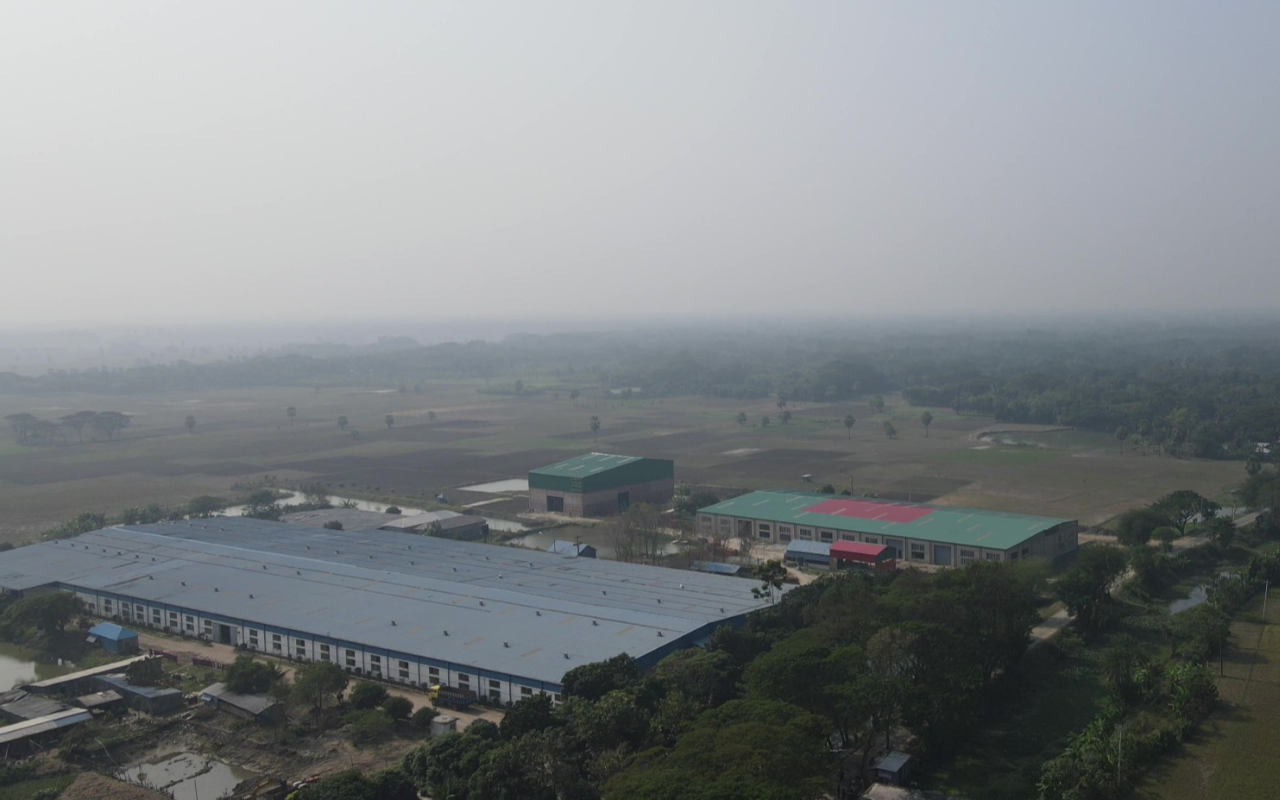
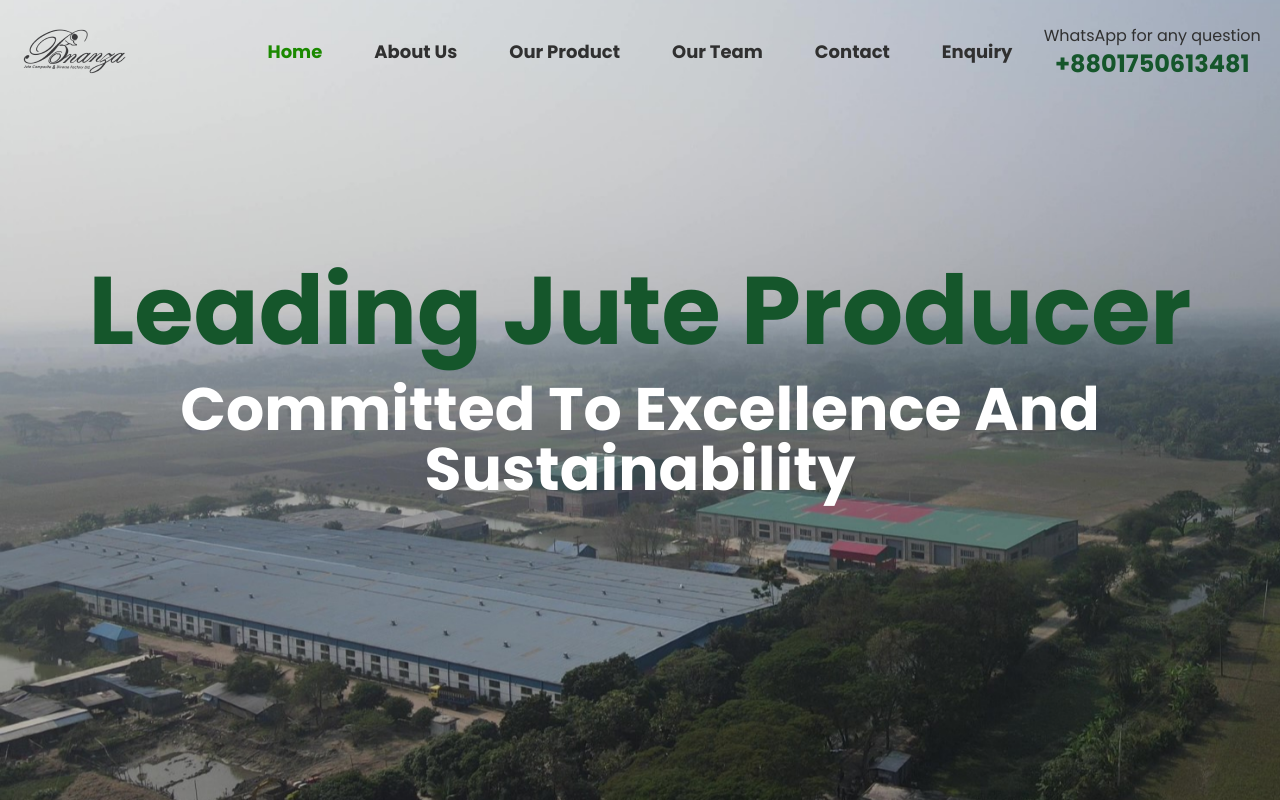
Before and after one commit to ChaionSaha/bonanza, a website: page index.html in a window 1280 px wide. Drawn offline with Linux system fonts and the light colour scheme.

Commit message:
updated design

```diff
--- a/css/input.css
+++ b/css/input.css
@@ -9,3 +9,7 @@
 *::after {
 	font-family: 'Poppins', sans-serif;
 }
+
+.navlink-active {
+	@apply text-[#1B8900];
+}
--- a/index.html
+++ b/index.html
@@ -8,10 +8,83 @@
 	</head>
 	<body>
 		<div
-			class="min-h-screen w-screen"
+			class="h-screen w-screen"
 			style="background: url('./img/herobg.png'); background-size: cover"
 		>
-			<div class="container mx-auto flex flex-col"></div>
+			<div class="container mx-auto h-full flex flex-col">
+				<!-- Navbar -->
+				<div class="navbar py-5">
+					<div class="navbar-start">
+						<div class="dropdown">
+							<label tabindex="0" class="btn btn-ghost lg:hidden">
+								<svg
+									xmlns="http://www.w3.org/2000/svg"
+									class="h-5 w-5"
+									fill="none"
+									viewBox="0 0 24 24"
+									stroke="currentColor"
+								>
+									<path
+										stroke-linecap="round"
+										stroke-linejoin="round"
+										stroke-width="2"
+										d="M4 6h16M4 12h8m-8 6h16"
+									/>
+								</svg>
+							</label>
+							<ul
+								tabindex="0"
+								class="menu menu-lg font-bold text-lg dropdown-content mt-3 z-[1] p-2 shadow bg-base-100 rounded-box w-52"
+							>
+								<li class="navlink-active"><a href="./index.html">Home</a></li>
+								<li>
+									<a>About Us</a>
+								</li>
+								<li><a>Our Product</a></li>
+								<li><a>Our Team</a></li>
+								<li><a>Contact</a></li>
+								<li><a>Enquiry</a></li>
+							</ul>
+						</div>
+						<a class="normal-case text-xl"
+							><img src="./img/logo.png" alt=""
+						/></a>
+					</div>
+					<div class="navbar-center hidden lg:flex">
+						<ul class="menu menu-horizontal px-1 font-bold text-lg gap-x-5">
+							<li class="navlink-active"><a href="./index.html">Home</a></li>
+							<li>
+								<a>About Us</a>
+							</li>
+							<li><a>Our Product</a></li>
+							<li><a>Our Team</a></li>
+							<li><a>Contact</a></li>
+							<li><a>Enquiry</a></li>
+						</ul>
+					</div>
+					<div class="navbar-end lg:flex flex-col items-center hidden">
+						<p>WhatsApp for any question</p>
+						<p class="text-secondary font-bold text-2xl">+8801750613481</p>
+					</div>
+				</div>
+
+				<!-- home hero section -->
+				<div
+					class="flex-grow flex flex-col justify-center items-center self-center pt-[-100px]"
+				>
+					<div
+						class="flex flex-col items-center gap-y-5"
+						style="transform: translateY(-30%)"
+					>
+						<h1 class="text-8xl font-bold text-secondary">
+							Leading Jute Producer
+						</h1>
+						<p class="text-6xl text-base-100 font-bold text-center w-3/4">
+							Committed To Excellence And Sustainability
+						</p>
+					</div>
+				</div>
+			</div>
 		</div>
 	</body>
 </html>
--- a/tailwind.config.js
+++ b/tailwind.config.js
@@ -11,7 +11,7 @@ module.exports = {
 				mytheme: {
 					primary: '#181818',
 					secondary: '#15562B',
-					tertiary: '#1B8900',
+					accent: '#1B8900',
 					light: '#F7F7F7',
 					'base-100': '#ffffff',
 				},
```
Also changed, not shown: css/output.css, img/logo.png (added).
